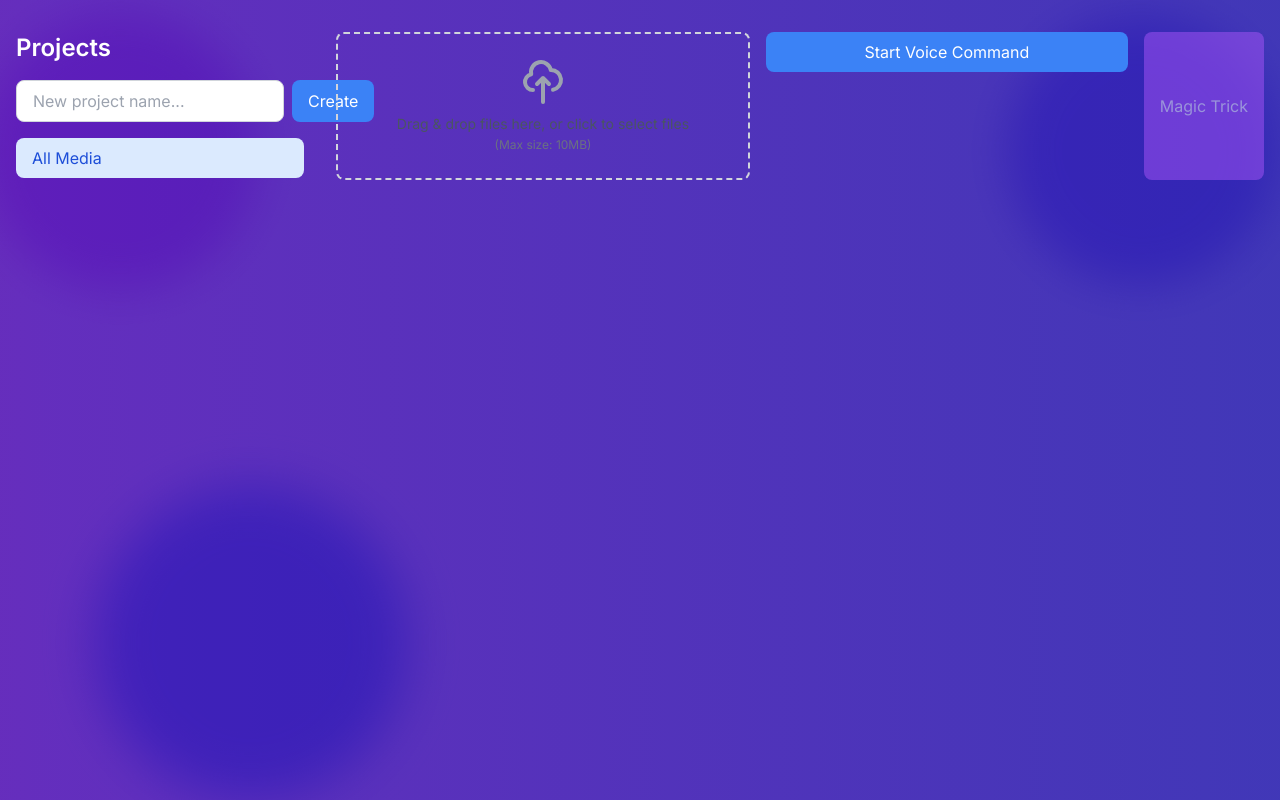
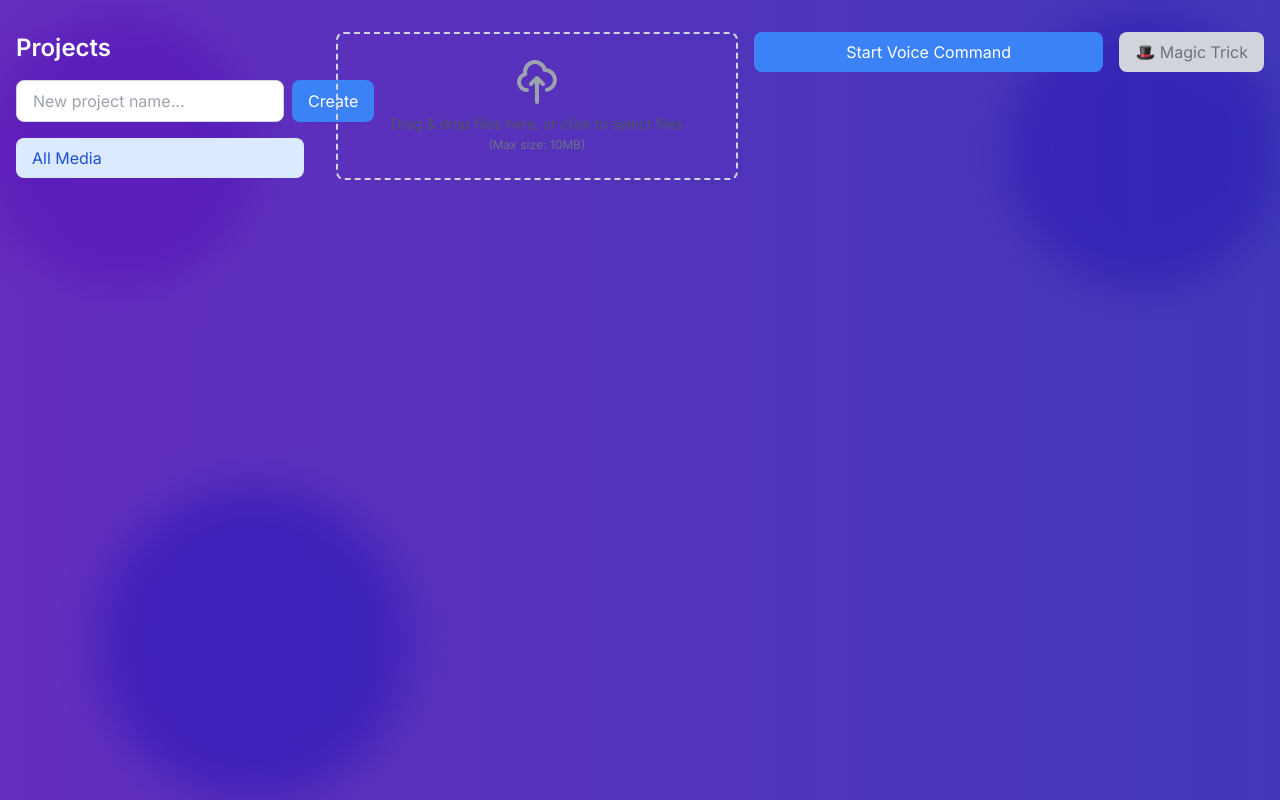
Before and after one commit to appechomind/EchoMind_2.1, a Next.js app: page /EchoMind_2.1/ in a window 1280 px wide. Built offline with nearby package versions, Linux system fonts and the light colour scheme.

Commit message:
Add: Create MagicTrick component and update EchoMind

```diff
--- a/src/components/EchoMind/EchoMind.js
+++ b/src/components/EchoMind/EchoMind.js
@@ -1,10 +1,11 @@
 'use client';
 
-import React, { useState, useEffect } from 'react';
+import React, { useState } from 'react';
 import { ImageGrid } from '../ImageGrid/ImageGrid';
 import { MediaUploader } from '../MediaUploader/MediaUploader';
 import { ProjectManager } from '../ProjectManager/ProjectManager';
 import { VoiceRecognition } from '../VoiceRecognition/VoiceRecognition';
+import { MagicTrick } from '../MagicTrick/MagicTrick';
 import { usePersistentStorage } from '../../hooks/usePersistentStorage';
 import { generateId, filterMediaByProject, searchMedia } from '../../utils';
 import { STORAGE_KEYS } from '../../constants';
@@ -14,7 +15,6 @@ export function EchoMind() {
   const [mediaItems, setMediaItems] = usePersistentStorage(STORAGE_KEYS.MEDIA_ITEMS, []);
   const [selectedProject, setSelectedProject] = useState(null);
   const [searchQuery, setSearchQuery] = useState('');
-  const [isMagicTrickActive, setIsMagicTrickActive] = useState(false);
 
   const filteredMedia = filterMediaByProject(mediaItems, selectedProject);
   const searchResults = searchQuery ? searchMedia(filteredMedia, searchQuery) : filteredMedia;
@@ -59,21 +59,6 @@ export function EchoMind() {
     setSearchQuery(text);
   };
 
-  const handleMagicTrick = () => {
-    if (searchResults.length === 0) return;
-
-    setIsMagicTrickActive(true);
-    const randomIndex = Math.floor(Math.random() * searchResults.length);
-    const selectedItem = searchResults[randomIndex];
-
-    // Show the selected item in a modal or highlight it
-    // You can implement this based on your UI requirements
-
-    setTimeout(() => {
-      setIsMagicTrickActive(false);
-    }, 3000);
-  };
-
   return (
     <div className="container mx-auto px-4 py-8">
       <div className="grid grid-cols-1 md:grid-cols-4 gap-8">
@@ -92,13 +77,7 @@ export function EchoMind() {
             <div className="flex flex-col md:flex-row gap-4">
               <MediaUploader onUpload={handleMediaUpload} />
               <VoiceRecognition onCommand={handleVoiceCommand} />
-              <button
-                onClick={handleMagicTrick}
-                disabled={isMagicTrickActive || searchResults.length === 0}
-                className="px-4 py-2 bg-purple-500 text-white rounded-lg hover:bg-purple-600 transition-colors disabled:opacity-50"
-              >
-                Magic Trick
-              </button>
+              <MagicTrick items={searchResults} />
             </div>
 
             {searchQuery && (
--- /dev/null
+++ b/src/components/MagicTrick/MagicTrick.js
@@ -0,0 +1,63 @@
+'use client';
+
+import React, { useState, useEffect } from 'react';
+import { MAGIC_TRICK_DURATION } from '../../constants';
+
+export function MagicTrick({ items, onComplete }) {
+  const [isActive, setIsActive] = useState(false);
+  const [selectedItem, setSelectedItem] = useState(null);
+
+  useEffect(() => {
+    if (isActive && items.length > 0) {
+      const randomIndex = Math.floor(Math.random() * items.length);
+      setSelectedItem(items[randomIndex]);
+
+      const timer = setTimeout(() => {
+        setIsActive(false);
+        setSelectedItem(null);
+        onComplete?.();
+      }, MAGIC_TRICK_DURATION);
+
+      return () => clearTimeout(timer);
+    }
+  }, [isActive, items, onComplete]);
+
+  const startMagicTrick = () => {
+    if (items.length === 0) return;
+    setIsActive(true);
+  };
+
+  return (
+    <div className="relative">
+      <button
+        onClick={startMagicTrick}
+        disabled={isActive || items.length === 0}
+        className={`px-4 py-2 rounded-lg transition-all transform
+          ${isActive
+            ? 'bg-purple-600 text-white scale-105'
+            : items.length === 0
+              ? 'bg-gray-300 text-gray-500 cursor-not-allowed'
+              : 'bg-purple-500 text-white hover:bg-purple-600 hover:scale-105'
+          }`}
+      >
+        {isActive ? '✨ Magic in Progress...' : '🎩 Magic Trick'}
+      </button>
+
+      {selectedItem && (
+        <div className="fixed inset-0 bg-black bg-opacity-75 flex items-center justify-center z-50 animate-fade-in">
+          <div className="max-w-4xl max-h-[90vh] p-4 transform scale-100 animate-zoom-in">
+            <img
+              src={selectedItem.url}
+              alt={selectedItem.title}
+              className="max-w-full max-h-[80vh] object-contain rounded-lg shadow-2xl"
+            />
+            <div className="mt-4 text-center text-white">
+              <h3 className="text-xl font-bold">{selectedItem.title}</h3>
+              <p className="text-sm text-gray-300">✨ Magic Trick ✨</p>
+            </div>
+          </div>
+        </div>
+      )}
+    </div>
+  );
+}
--- /dev/null
+++ b/src/index.js
@@ -0,0 +1,2 @@
+export * from './utils';
+export * from './constants';
```
Also changed, not shown: src/types/index.ts (deleted, +0 -23 lines).
